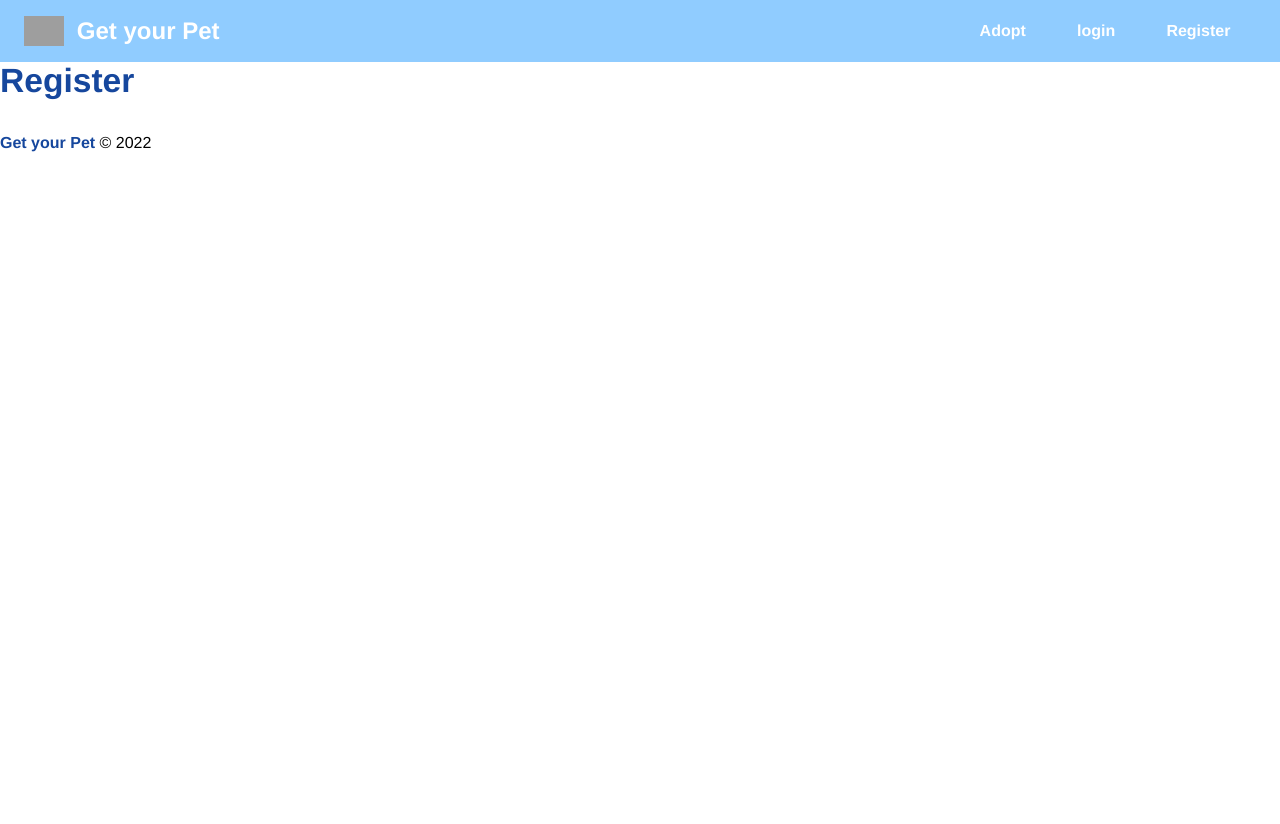
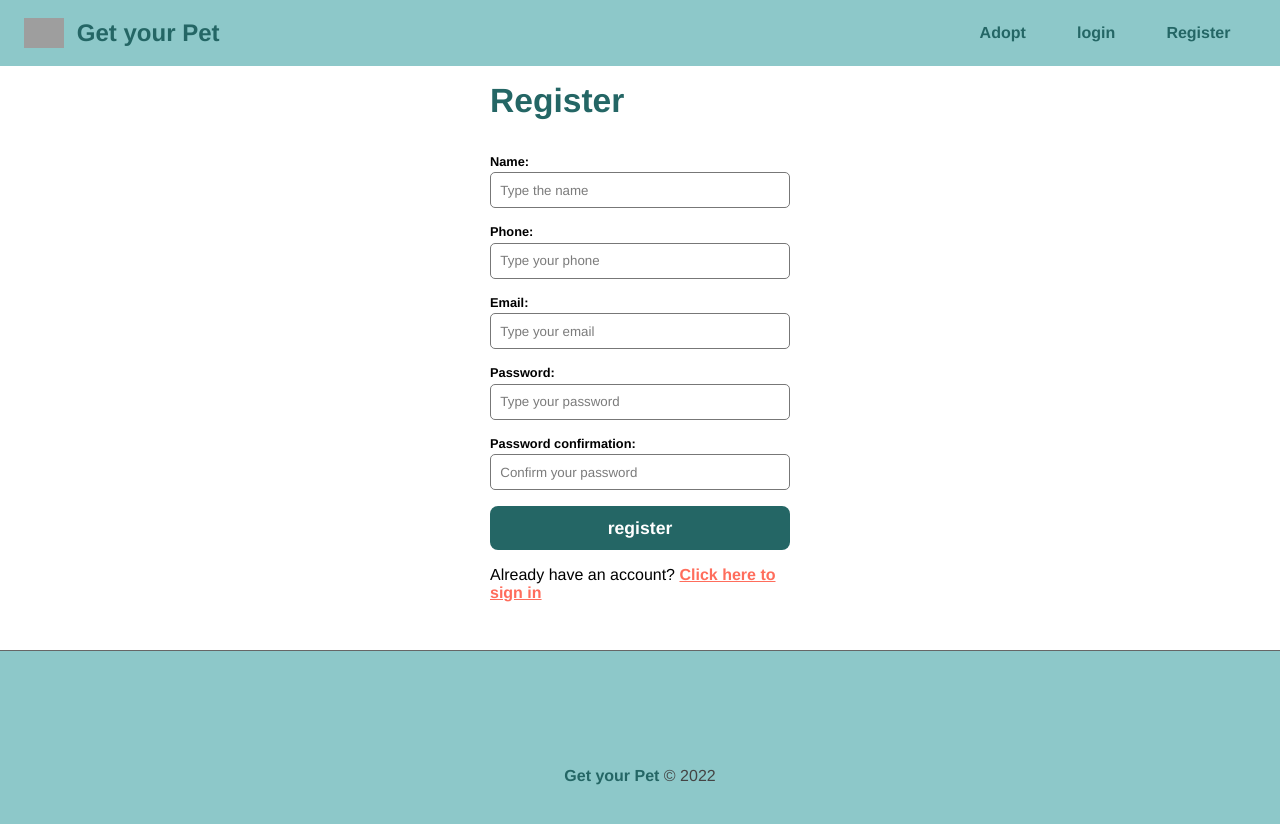
Before and after one commit to zangassis/get-your-pet, a React (Create React App) app in the folder frontend/: page /register in a window 1280 px wide. Shown: the top 824 px of the page. Before the commit the page ends 800 px from the top, so only its background shows below. Built offline with nearby package versions, Linux system fonts and the light colour scheme; grey boxes are pictures that could not be loaded.

Commit message:
feat: Finish the register page

```diff
--- a/frontend/src/App.js
+++ b/frontend/src/App.js
@@ -4,16 +4,19 @@
 import Home from './components/pages/Home'
 import Navbar from './components/layout/Navbar'
 import Footer from './components/layout/Footer'
+import Container from './components/layout/Container'
 
 function App() {
     return (
    <Router>
     <Navbar />
+    <Container>
     <Routes>
       <Route path="/login" element={<Login />}></Route>
       <Route path="/register" element={<Register />}></Route>
       <Route path="/" element={<Home />}></Route>
     </Routes>
+    </Container>
     <Footer />
    </Router>
     );
--- /dev/null
+++ b/frontend/src/components/form/Form.module.css
@@ -0,0 +1,32 @@
+.form_container {
+    max-width: 300px;
+    margin: 0 auto;
+    background-color: #fff;
+    border-radius: 5px;
+}
+
+.form_container input[type='submit'] {
+    border-radius: 8px;
+    background-color: #246665;
+    color: #fff;
+    border: none;
+    min-width: 100px;
+    min-height: 2.5em;
+    width: 100%;
+    cursor: pointer;
+    font-size: 1.1em;
+    font-weight: bold;
+}
+
+.form_container input[type='submit']:hover {
+    background-color: #ff6d5c;
+}
+
+.form_container p {
+    margin-top: 1em;
+}
+
+.form_container p a {
+    color: #ff6d5c;
+    font-weight: bold;
+}
--- /dev/null
+++ b/frontend/src/components/form/Input.js
@@ -0,0 +1,19 @@
+import styles from './Input.module.css'
+
+function Input({type, text, name, placeholder, handleOnChange, value, multiple}) {
+   return (
+    <div className={styles.form_control}>
+        <label htmlFor={name}>{text}:</label>
+        <input
+        type={type}
+        name={name}
+        id={name}
+        placeholder={placeholder}
+        onChange={handleOnChange}
+        value={value}
+        {...(multiple ? {multiple} : '')}></input>
+    </div>
+    )
+}
+
+export default Input
--- /dev/null
+++ b/frontend/src/components/form/Input.module.css
@@ -0,0 +1,21 @@
+.form_control {
+    display: flex;
+    flex-direction: column;
+    margin-bottom: 1em;
+}
+
+.form_control label {
+    margin-bottom: .3em;
+    font-weight: bold;
+    font-size: .8em;
+}
+
+.form_control input {
+    padding: .7em;
+    border: 1px solid #777;
+    border-radius: 5px;
+}
+
+.form_control input::placeholder {
+    color: #7b7b7b;
+}
--- /dev/null
+++ b/frontend/src/components/layout/Container.js
@@ -0,0 +1,7 @@
+import styles from './Container.module.css'
+
+function Container({ children }){
+    return <main className={styles.container}>{ children }</main>
+}
+
+export default Container
--- /dev/null
+++ b/frontend/src/components/layout/Container.module.css
@@ -0,0 +1,6 @@
+.container {
+    min-height: 60vh;
+    padding: 1em 2em 3em;
+    max-width: 1200px;
+    margin: 0 auto;
+}
--- a/frontend/src/components/layout/Footer.js
+++ b/frontend/src/components/layout/Footer.js
@@ -1,6 +1,8 @@
+import styles from './Footer.module.css'
+
 function Footer(){
     return (
-    <footer>
+    <footer className={styles.footer}>
         <p>
             <span className="bold">Get your Pet</span> &copy; 2022
         </p>
--- /dev/null
+++ b/frontend/src/components/layout/Footer.module.css
@@ -0,0 +1,9 @@
+.footer {
+    height: 250px;
+    display: flex;
+    align-items: center;
+    justify-content: center;
+    background-color: #8dc8c9;
+    color: #444;
+    border-top: 1px solid #666;
+}
--- a/frontend/src/components/layout/Navbar.module.css
+++ b/frontend/src/components/layout/Navbar.module.css
@@ -2,8 +2,8 @@
     display: flex;
     justify-content: space-between;
     padding: 1em 1.5em;
-    background-color: #90ccff;
-    color: #fff;
+    background-color: #8dc8c9;
+    color: #246665;
 }
 
 .navbar_logo {
@@ -25,10 +25,19 @@
 .navbar li,
 .navbar a {
     text-decoration: none;
-    color: #fff;
+    color: #246665;
     font-weight: bold;
     cursor: pointer;
     transition: 0.5s;
-    padding: 0.05em 0.8em;
+    padding: 0.5em 0.8em;
     border-radius: 5px;
 }
+
+.navbar li:hover {
+    background-color: #246665;
+    color: #fff;
+}
+
+.navbar li:hover > a {
+    color: #fff;
+}
--- a/frontend/src/components/pages/Auth/Register.js
+++ b/frontend/src/components/pages/Auth/Register.js
@@ -1,7 +1,49 @@
+import Input from '../../form/Input'
+import styles from '../../form/Form.module.css'
+import { Link } from 'react-router-dom'
+
+function handleChange(e){
+
+}
+
 function Register(){
     return(
-    <section>
+    <section className={styles.form_container}>
             <h1>Register</h1>
+            <form>
+                <Input
+                text="Name"
+                type="text"
+                name="name"
+                placeholder="Type the name"
+                handleOnChange={handleChange}/>
+                <Input
+                text="Phone"
+                type="text"
+                name="phone"
+                placeholder="Type your phone"
+                handleOnChange={handleChange}/>
+                <Input
+                text="Email"
+                type="email"
+                name="email"
+                placeholder="Type your email"
+                handleOnChange={handleChange}/>
+                <Input
+                text="Password"
+                type="password"
+                name="password"
+                placeholder="Type your password"
+                handleOnChange={handleChange}/>
+                <Input
+                text="Password confirmation"
+                type="password"
+                name="confirmpassword"
+                placeholder="Confirm your password"
+                handleOnChange={handleChange}/>
+                <input type="submit" value="register"></input>
+            </form>
+            <p>Already have an account? <Link to="/login">Click here to sign in</Link></p>
     </section>
     )
 }
--- a/frontend/src/index.css
+++ b/frontend/src/index.css
@@ -6,12 +6,12 @@
 }
 
 h1 {
-  color: #16479D;
+  color: #246665;
   margin-bottom: 1em;
   font-size: 2.1em;
 }
 
 .bold {
   font-weight: bold;
-  color: #16479D;
+  color: #246665;
 }
```
